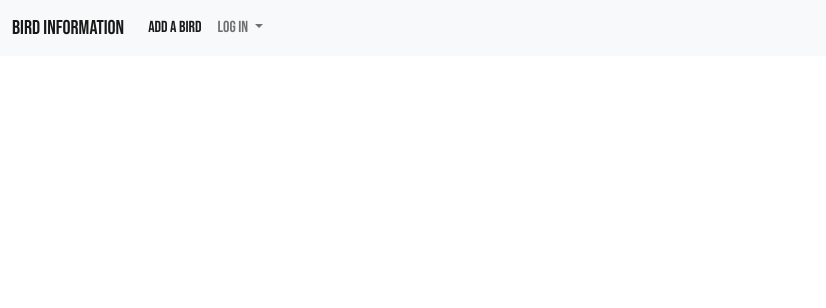
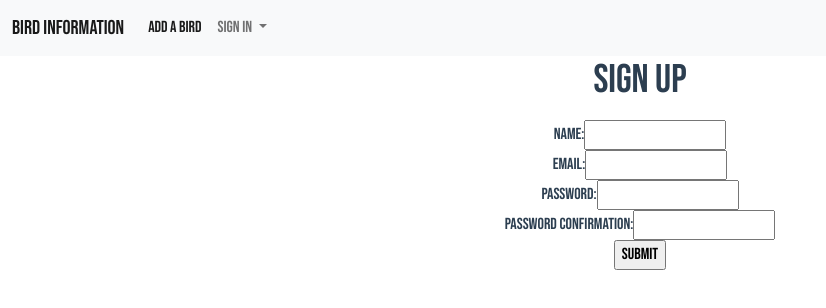
Before and after one commit to mpallenjr/birds-app-frontend, a Vue app: page /signup in a window 1280 px wide. Shown: the top 308 px of the page, without its empty margins (0-826 px from the left). Built offline with nearby package versions, Linux system fonts and the light colour scheme.

Commit message:
add signin signup pages, add username character length, add password confirmation validation.

```diff
--- a/src/App.vue
+++ b/src/App.vue
@@ -12,14 +12,14 @@
           <a class="nav-link active" aria-current="page" href="/new">Add a Bird</a>
         </li>
         <li class="nav-item dropdown">
-          <a class="nav-link dropdown-toggle" href="#" id="navbarDropdown" role="button" data-bs-toggle="dropdown" aria-expanded="false">
-            Log In
+          <a class="nav-link dropdown-toggle" href="/signin" id="navbarDropdown" role="button" data-bs-toggle="dropdown" aria-expanded="false">
+            Sign In
           </a>
           <ul class="dropdown-menu" aria-labelledby="navbarDropdown">
-            <li><a class="dropdown-item" href="#">Sign Up</a></li>
-            <li><a class="dropdown-item" href="#">Log In</a></li>
+            <li><a class="dropdown-item" href="/signup">Sign Up</a></li>
+            <li><a class="dropdown-item" href="/signin">Sign In</a></li>
             <li><hr class="dropdown-divider"></li>
-            <li><a class="dropdown-item" href="#">Log Out</a></li>
+            <li><a class="dropdown-item" href="#">Sign Out</a></li>
           </ul>
         </li>
       </ul>
--- a/src/router/index.js
+++ b/src/router/index.js
@@ -2,6 +2,9 @@ import Vue from 'vue'
 import VueRouter from 'vue-router'
 import Home from '../views/Home.vue'
 import New from '../views/New.vue'
+import Show from '../views/Show.vue'
+import SignUp from '../views/SignUp.vue'
+import SignIn from '../views/SignIn.vue'
 
 Vue.use(VueRouter)
 
@@ -24,6 +27,21 @@ const routes = [
     name: 'New',
     component: New
   },
+  {
+    path: '/show',
+    name: 'Show',
+    component: Show
+  },
+  {
+    path: '/signup',
+    name: 'SignUp',
+    component: SignUp
+  },
+  {
+    path: '/signin',
+    name: 'SignIn',
+    component: SignIn
+  },
 ]
 
 const router = new VueRouter({
--- a/src/views/New.vue
+++ b/src/views/New.vue
@@ -1,7 +1,7 @@
 <template>
  <div class="input-group input-group-lg">
   <p><span class="input-group-text" id="basic-addon1">Breed</span>
-  <input type="text" class="form-control" placeholder="Breed" aria-label="Username" aria-describedby="basic-addon1" v-model="newBird.breed"></p>
+  <input type="text" class="form-control" placeholder="Breed" aria-label="Username" aria-describedby="basic-addon1" v-model="newBird.breed"> <small v-if="newBird.breed.length > 0 && newBird.breed.length <= 20"> {{20 - newBird.breed.length}} chracters remaining</small></p>
   <p><span class="input-group-text" id="basic-addon1">Location</span>
   <input type="text" class="form-control" placeholder="Location" aria-label="Username" aria-describedby="basic-addon1" v-model="newBird.location"></p>
   <p><span class="input-group-text" id="basic-addon1">Image URL</span>
--- /dev/null
+++ b/src/views/Show.vue
@@ -0,0 +1,28 @@
+<template>
+  <div class="show">
+    <p> {{ showBirds }} </p>
+  </div>
+</template>
+
+<style></style>
+
+<script>
+import axios from 'axios';
+  export default {
+    data: function () {
+      return {
+       showBirds: []
+      };
+    },
+    created: function () {
+
+      axios.get(`http://localhost:3000/birds/${this.$route.params.id}`).then(response => {
+        console.log(this.$route);
+        console.log(response.data);
+        this.showBirds = response.data
+      })
+    },
+    methods: {
+    },
+  };
+</script>
--- /dev/null
+++ b/src/views/SignIn.vue
@@ -0,0 +1,50 @@
+<template>
+  <div class="SignIn">
+    <form v-on:submit.prevent="submit()">
+      <h1>Sign In</h1>
+      <ul>
+        <li v-for="error in errors" v-bind:key="error">{{ error }}</li>
+      </ul>
+      <div>
+        <label>Email:</label>
+        <input type="email" v-model="newSessionParams.email" />
+      </div>
+      <div>
+        <label>Password:</label>
+        <input type="password" v-model="newSessionParams.password" />
+      </div>
+      <input type="submit" value="Submit" />
+    </form>
+  </div>
+</template>
+
+<script>
+  import axios from "axios";
+
+  export default {
+    data: function () {
+      return {
+        newSessionParams: {},
+        errors: []
+      };
+    },
+    methods: {
+      submit: function () {
+        axios
+          .post("/sessions", this.newSessionParams)
+          .then((response) => {
+            axios.defaults.headers.common["Authorization"] =
+              "Bearer " + response.data.jwt;
+            localStorage.setItem("jwt", response.data.jwt);
+            this.$router.push("/");
+          })
+          .catch((error) => {
+            console.log(error.response);
+            this.errors = ["Invalid email or password."];
+            this.email = "";
+            this.password = "";
+          });
+      }
+    }
+  };
+</script>
--- /dev/null
+++ b/src/views/SignUp.vue
@@ -0,0 +1,60 @@
+<template>
+  <div class="signup">
+    <form v-on:submit.prevent="submit()">
+      <h1>Sign Up</h1>
+      <ul>
+        <li v-for="error in errors" v-bind:key="error">{{ error }}</li>
+      </ul>
+      <div>
+        <label>Name:</label>
+        <input type="text" v-model="newUserParams.name" /> <small v-if="newUserParams.name.length > 0 && newUserParams.name.length <= 20">{{ 20 - newUserParams.name.length }} characters remaining</small>
+        <small class="text-danger" v-if="newUserParams.name.length > 20">Name is too long</small>
+      </div>
+      <div>
+        <label>Email:</label>
+        <input type="email" v-model="newUserParams.email" />
+      </div>
+      <div>
+        <label>Password:</label>
+        <input type="password" v-model="newUserParams.password" />
+      </div>
+      <div>
+        <label>Password confirmation:</label>
+        <input type="password" v-model="newUserParams.password_confirmation" />
+        <small class="text-danger" v-if="newUserParams.password !== newUserParams.password_confirmation">Passwords do not match</small>
+      </div>
+      <input type="submit" value="Submit" />
+    </form>
+  </div>
+</template>
+
+<script>
+  import axios from "axios";
+
+  export default {
+    data: function () {
+      return {
+        newUserParams: {
+          name: "",
+          email: "",
+          password: "",
+          password_confirmation: ""
+        },
+        errors: []
+      };
+    },
+    methods: {
+      submit: function () {
+        axios
+          .post("/users", this.newUserParams)
+          .then((response) => {
+            console.log(response.data);
+            this.$router.push("/login");
+          })
+          .catch((error) => {
+            this.errors = error.response.data.errors;
+          });
+      }
+    }
+  };
+</script>
```
